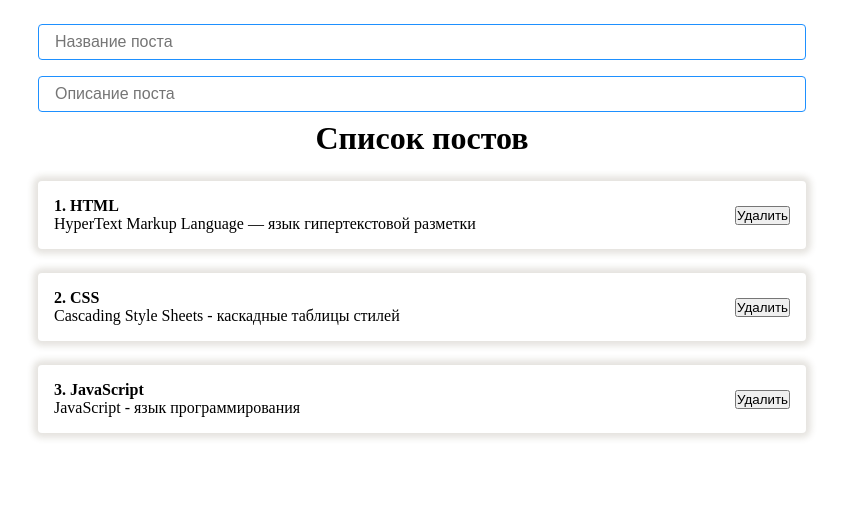
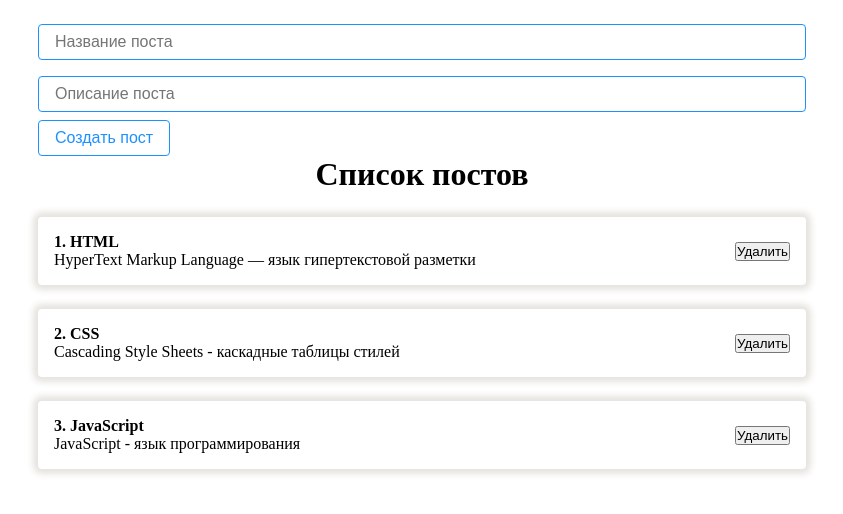
Before and after one commit to Johnsterr/React-Fundamentals, a React (Create React App) app: page / in a window 1280 px wide. Shown: the top 514 px of the page, without its empty margins (218-1061 px from the left). Built offline with nearby package versions, Linux system fonts and the light colour scheme.

Commit message:
Handling event from child to parent component (using callback function)

```diff
--- a/src/App.jsx
+++ b/src/App.jsx
@@ -10,16 +10,13 @@ function App() {
     { id: 3, title: "JavaScript", body: "JavaScript - язык программирования" },
   ]);
 
-  // const addNewPost = (event) => {
-  //   event.preventDefault();
-  //   setPosts([...posts, { ...post, id: Date.now() }]); // Set new state for controlled component
-  //   // Clear inputs
-  //   setPost({ title: "", body: "" });
-  // };
+  const createPost = (newPost) => {
+    setPosts([...posts, newPost]);
+  };
 
   return (
     <div className="App">
-      <PostForm />
+      <PostForm create={createPost} />
       <PostList posts={posts} title="Список постов" />
     </div>
   );
--- a/src/components/PostForm.jsx
+++ b/src/components/PostForm.jsx
@@ -2,8 +2,15 @@ import React, { useState } from "react";
 import Input from "./UI/Inputs/Input.jsx";
 import Button from "./UI/Buttons/Button.jsx";
 
-const PostForm = () => {
+const PostForm = ({ create }) => {
   const [post, setPost] = useState({ title: "", body: "" });
+
+  const addNewPost = (event) => {
+    event.preventDefault();
+    const newPost = { ...post, id: Date.now() };
+    create(newPost);
+    setPost({ title: "", body: "" });
+  };
 
   return (
     <form>
@@ -19,7 +26,7 @@ const PostForm = () => {
         value={post.body}
         onChange={event => setPost({ ...post, body: event.target.value })}
       />
-      {/*<Button onClick={addNewPost}>Создать пост</Button>*/}
+      <Button onClick={addNewPost}>Создать пост</Button>
     </form>
   );
 };
```
